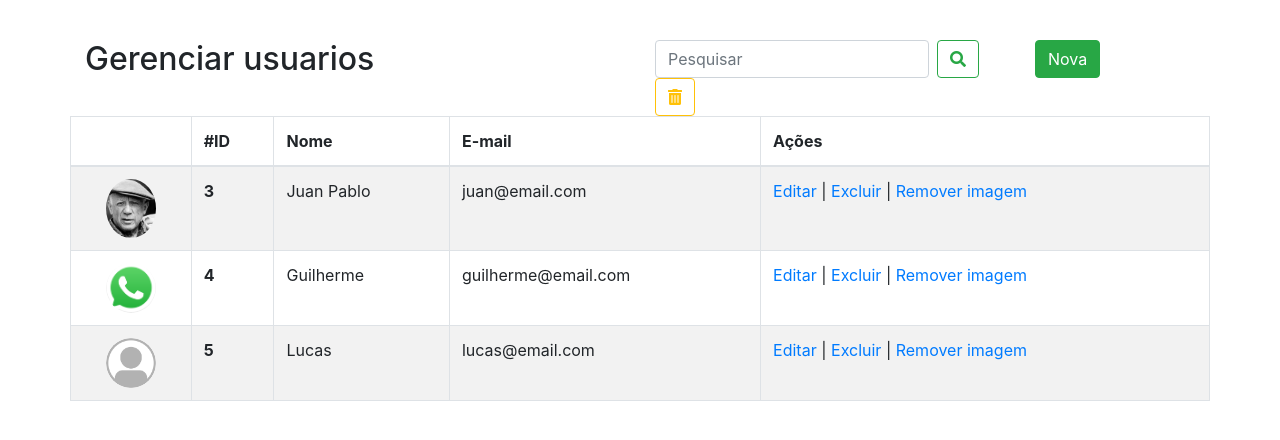
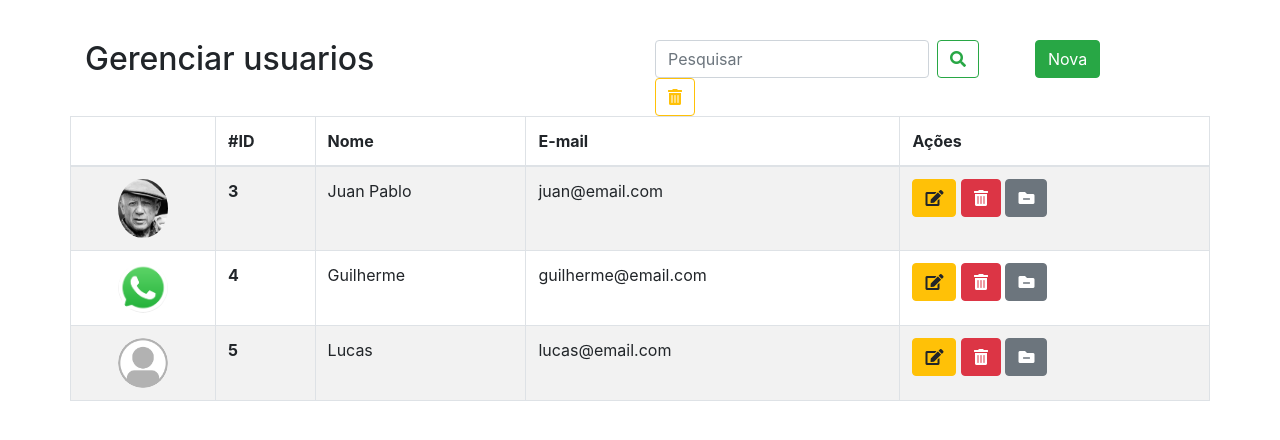
Before and after one commit to CLucasrodrigues22/Lanchonete-API, a PHP site: page /usuarios.php in a window 1280 px wide. Shown: the part 63-503 px from the top of the page. Run offline with PHP 8.4, Linux system fonts and the light colour scheme; the visitor is signed in with stand-in values (Sample User, id 1); data comes from the database, SQL or seed files in the repository; some libraries are stand-ins or nearby versions.

Commit message:
Colocando icones nos links

```diff
--- a/usuarios.php
+++ b/usuarios.php
@@ -33,7 +33,7 @@ if(isset($_GET['pesquisa']) && $_GET['pesquisa'] != '') {
 			<button class="btn btn-outline-success my-2 my-sm-0" type="submit">
 				<i class="fas fa-search"></i>
 			</button>
-			<a href="usuarios.php" class="btn btn-outline-warning my-2 my-sm-0">
+			<a href="usuarios.php" class="btn btn-outline-warning my-2 my-sm-0" >
 				<i class="fas fa-trash-alt"></i>
 			</a>
 		</form>
@@ -63,9 +63,15 @@ if(isset($_GET['pesquisa']) && $_GET['pesquisa'] != '') {
 				<td><?= $usuario->getNome() ?></td>
 				<td><?= $usuario->getEmail() ?></td>
 				<td>
-					<a href="form_usuario.php?id=<?= $usuario->getId() ?>">Editar</a> |
-					<a href="controle_usuario.php?acao=deletar&id=<?= $usuario->getId() ?>" onclick="return confirm('Deseja realmente excluir?')">Excluir</a> |
-					<a href="controle_usuario.php?acao=removeImagem&id=<?= $usuario->getId() ?>" onclick="return confirm('Deseja realmente remover a imagem?')">Remover imagem</a>
+					<a href="form_usuario.php?id=<?= $usuario->getId() ?>" class="btn btn-warning" title="Editar Usuário">
+						<i class="fas fa-edit"></i>
+					</a>
+					<a href="controle_usuario.php?acao=deletar&id=<?= $usuario->getId() ?>" onclick="return confirm('Deseja realmente excluir?')" class="btn btn-danger" title="Remover usuário">
+						<i class="fas fa-trash-alt"></i>
+					</a>
+					<a href="controle_usuario.php?acao=removeImagem&id=<?= $usuario->getId() ?>" onclick="return confirm('Deseja realmente remover a imagem?')" class="btn btn-secondary" title="Remover Imagem">
+						<i class="fas fa-folder-minus"></i>
+					</a>
 				</td>
 			</tr>
 			<?php } ?>
```
Also changed, not shown: categorias.php (+6 -2 lines).
